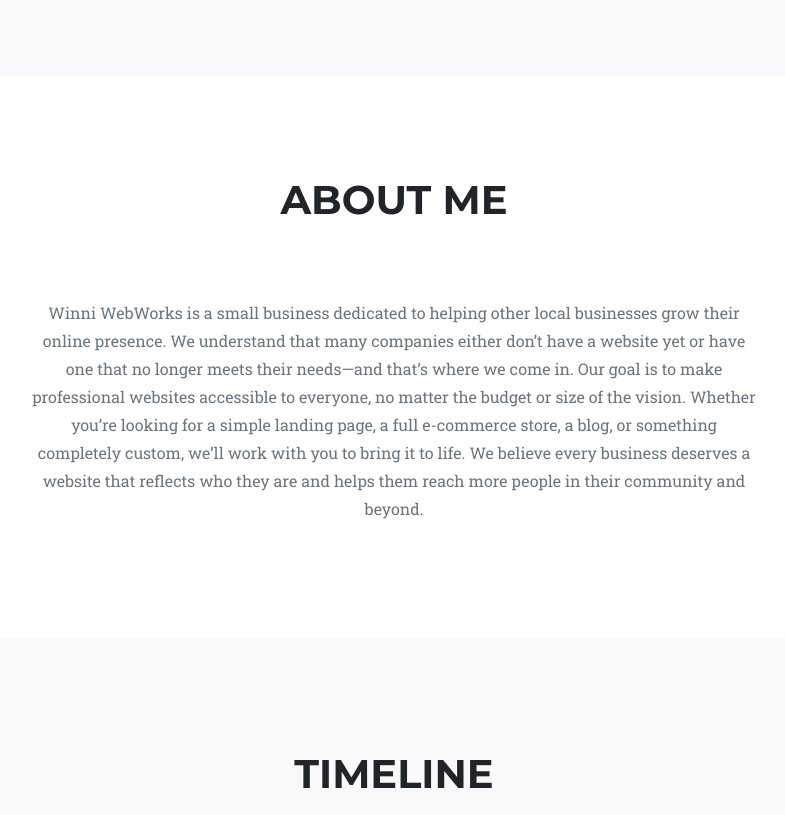
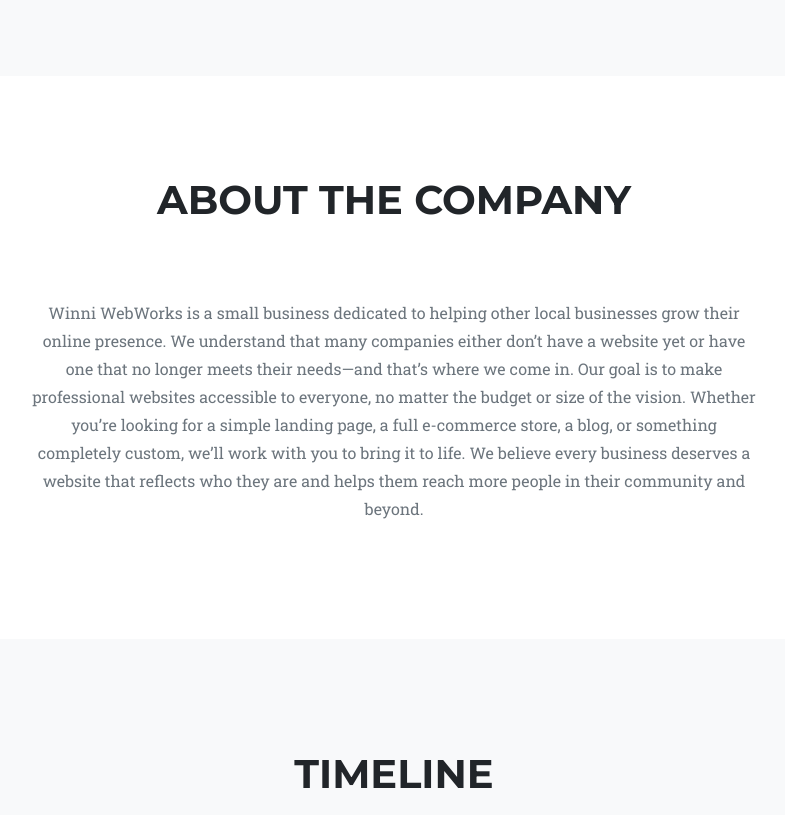
Before and after one commit to Winniwebworks/winniwebworks, a Jekyll site: the page built from index.md, in a window 1280 px wide and 900 px high, scrolled down 2200 px, cut to the strip 85-900 px from the top of the window. Shown: the whole strip, without its empty margins (246-1031 px from the left). Built offline with Jekyll 4.4.1, drawn with Linux system fonts in a browser that asks for light colours; some web fonts are replaced.

Commit message:
Update sitetext.yml

```diff
--- a/_data/sitetext.yml
+++ b/_data/sitetext.yml
@@ -69,7 +69,7 @@
     end: "Be Part <br> of Our <br> Story!"
 
   about:
-    title: "About Me"
+    title: "About The Company"
     text: ""
     body: "Winni WebWorks is a small business dedicated to helping other local businesses grow their online presence. We understand that many companies either don’t have a website yet or have one that no longer meets their needs—and that’s where we come in. Our goal is to make professional websites accessible to everyone, no matter the budget or size of the vision. Whether you’re looking for a simple landing page, a full e-commerce store, a blog, or something completely custom, we’ll work with you to bring it to life. We believe every business deserves a website that reflects who they are and helps them reach more people in their community and beyond."
     section: about
```
